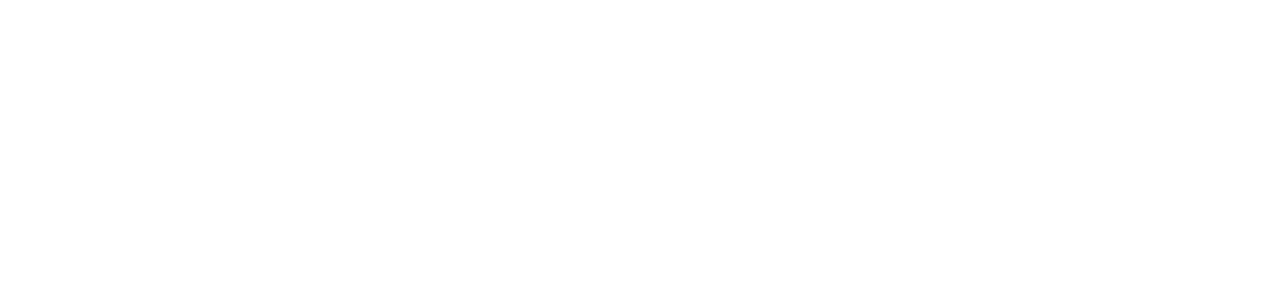
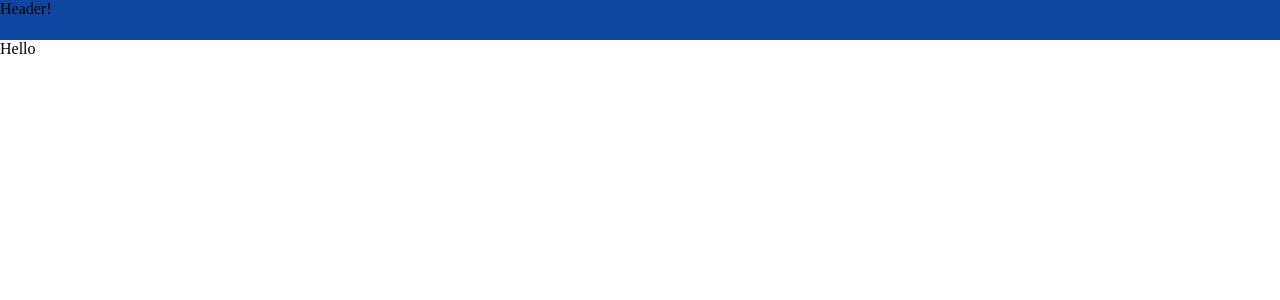
Before and after one commit to Paul-Munley/paul-munley-portfolio, a React (Create React App) app: page / in a window 1280 px wide. Shown: the top 300 px of the page. Built offline with nearby package versions, Linux system fonts and the light colour scheme.

Commit message:
Started setup of pages with react-router, started creating header, and css styling.

```diff
--- a/src/App.js
+++ b/src/App.js
@@ -8,14 +8,14 @@
 function App() {
   return (
     <Layout>
-      {/* <Switch>
+      <Switch>
         <Route path="/">
           <Homepage />
         </Route>
         <Route exact path="*">
           <p>page not found</p>
         </Route>
-      </Switch> */}
+      </Switch>
     </Layout>
   );
 }
--- a/src/components/Header.js
+++ b/src/components/Header.js
@@ -1,7 +1,11 @@
 import classes from "./Header.module.css";
 
 const Header = () => {
-  return <div className={classes.header}></div>;
+  return (
+    <div className={classes.header}>
+      <p>Header!</p>
+    </div>
+  );
 };
 
 export default Header;
--- a/src/components/Header.module.css
+++ b/src/components/Header.module.css
@@ -1,6 +1,6 @@
-header {
+.header {
   width: 100%;
   height: 5vh;
   background: aqua;
-  background-color: aqua;
+  background-color: #0d47a1;
 }
--- a/src/index.css
+++ b/src/index.css
@@ -1,11 +1,16 @@
 * {
   box-sizing: border-box;
+  margin: 0;
+  padding: 0;
+  border: 0;
+  outline: 0;
+  font-size: 100%;
 }
 
-body {
+/* body {
   margin: 0;
   height: 100%;
-}
+} */
 
 code {
   font-family: source-code-pro, Menlo, Monaco, Consolas, "Courier New",
--- a/src/pages/Homepage.js
+++ b/src/pages/Homepage.js
@@ -1,5 +1,7 @@
 import Header from "../components/Header";
 
-const HomePage = () => {};
+const HomePage = () => {
+  return <p>Hello</p>;
+};
 
 export default HomePage;
```
